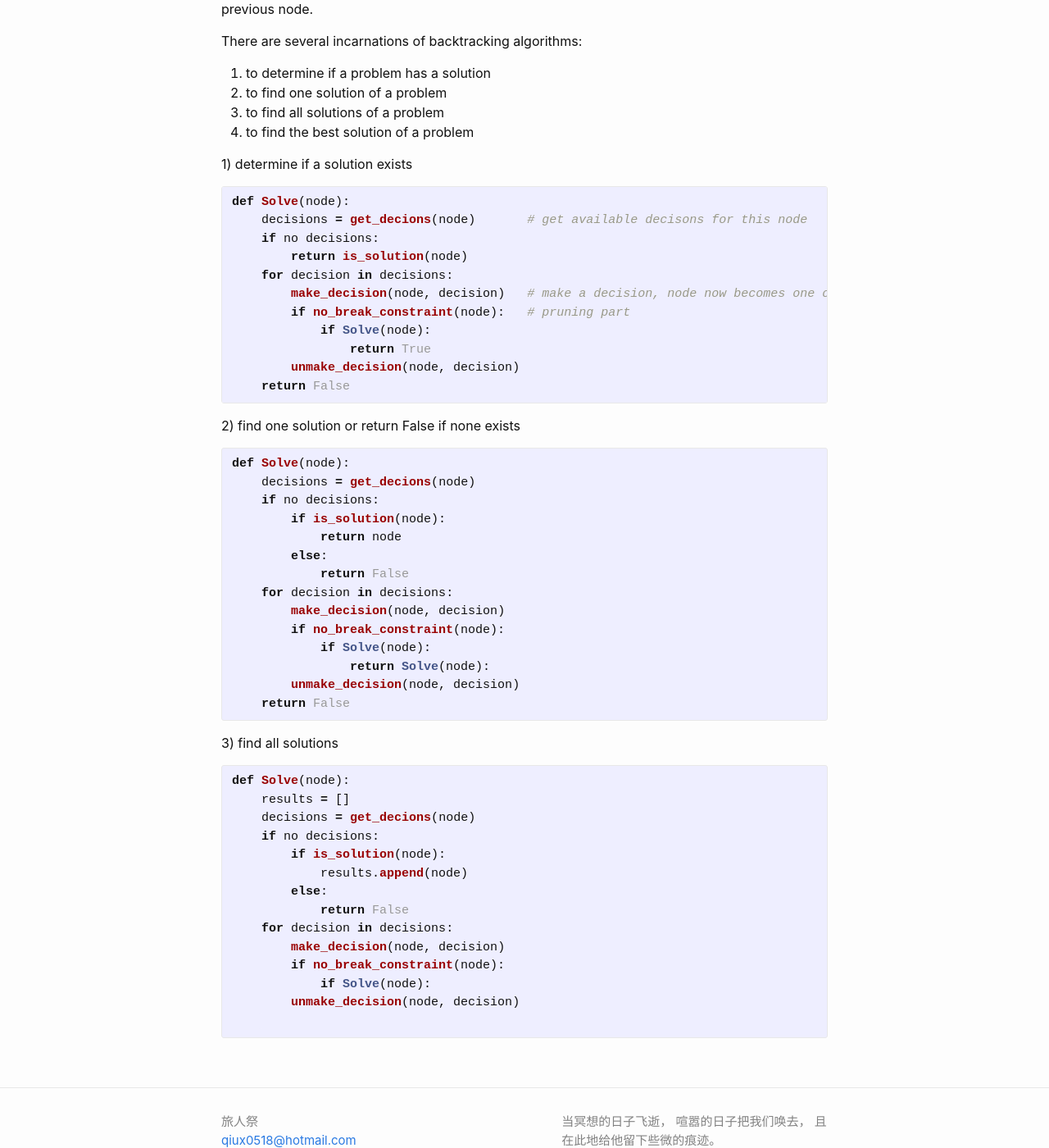
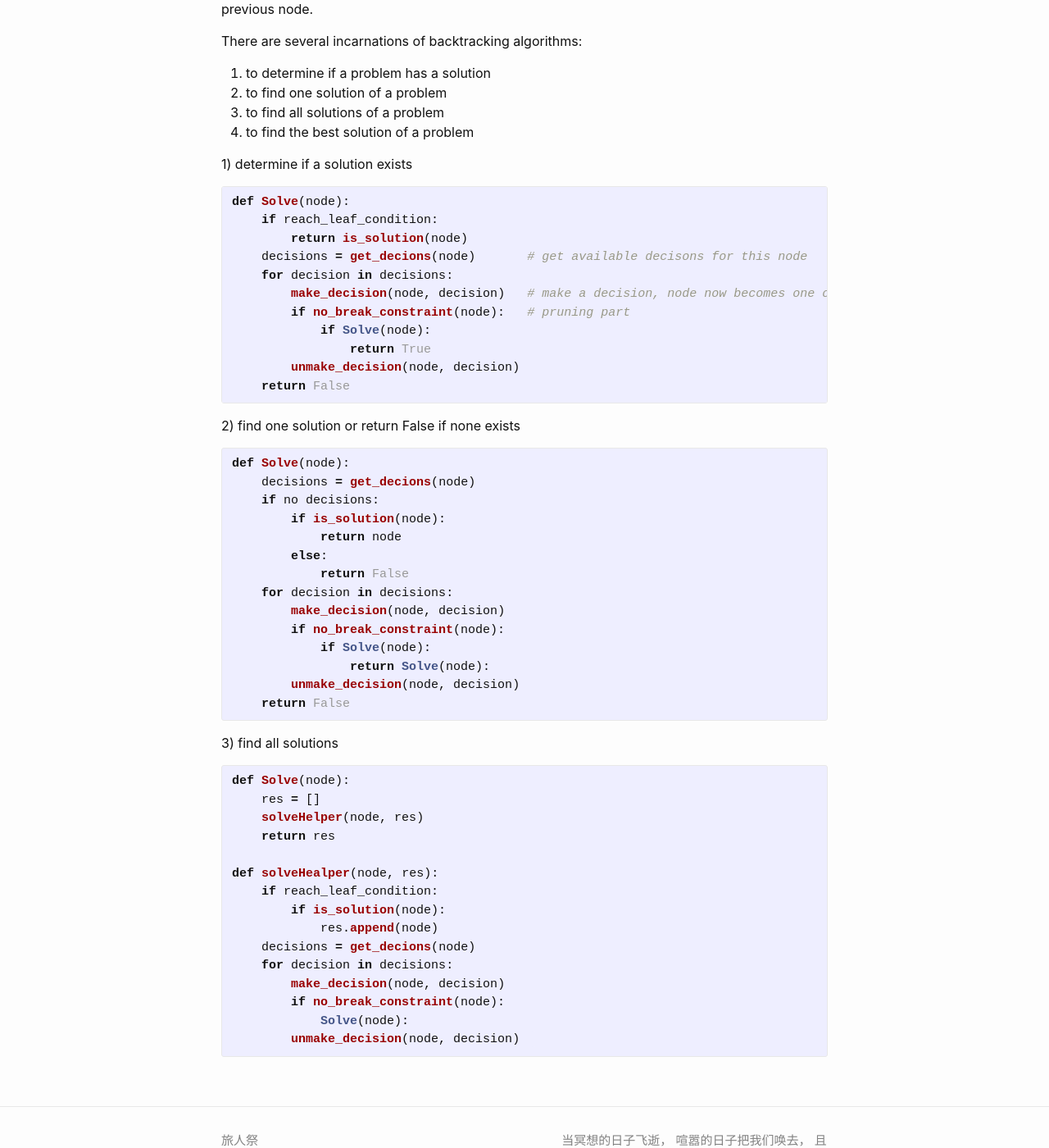
Before and after one commit to x7qiu/x7qiu.github.io, a Jekyll site: the page built from _posts/2019-01-27-LeetCode-Backtracking.md, in a window 1280 px wide and 1400 px high, scrolled down 690 px. Shown: the whole window at 82% size. Built offline with Jekyll 4.4.1, drawn with Linux system fonts in a browser that asks for light colours; some of the changed text lies outside the part shown.

Commit message:
added section for generating all solutions

```diff
--- a/_posts/2019-01-27-LeetCode-Backtracking.md
+++ b/_posts/2019-01-27-LeetCode-Backtracking.md
@@ -27,9 +27,9 @@ There are several incarnations of backtracking algorithms:
 1) determine if a solution exists
 {% highlight python %}
 def Solve(node):
+    if reach_leaf_condition:
+        return is_solution(node)
     decisions = get_decions(node)       # get available decisons for this node
-    if no decisions:
-        return is_solution(node)
     for decision in decisions:
         make_decision(node, decision)   # make a decision, node now becomes one of its children node
         if no_break_constraint(node):   # pruning part
@@ -60,17 +60,18 @@ def Solve(node):
 3) find all solutions
 {% highlight python %}
 def Solve(node):
-    results = []
+    res = []
+    solveHelper(node, res)
+    return res
+
+def solveHealper(node, res):
+    if reach_leaf_condition:
+        if is_solution(node):
+            res.append(node)
     decisions = get_decions(node)
-    if no decisions:
-        if is_solution(node):
-            results.append(node)
-        else:
-            return False
     for decision in decisions:
         make_decision(node, decision)
         if no_break_constraint(node):
-            if Solve(node):
+            Solve(node):
         unmake_decision(node, decision)
-
 {% endhighlight %}
```
Also changed, not shown: other parts of _posts/2019-01-27-LeetCode-Backtracking.md (+1 -1 lines).
